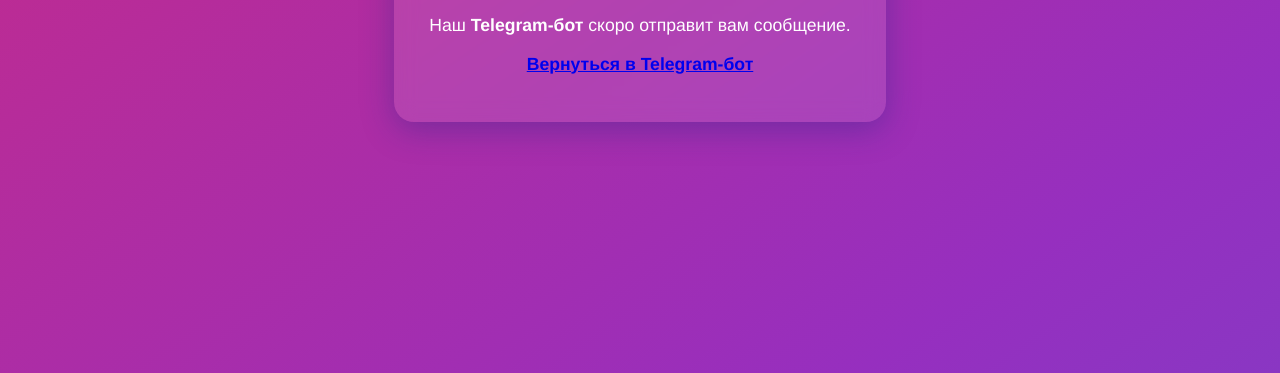
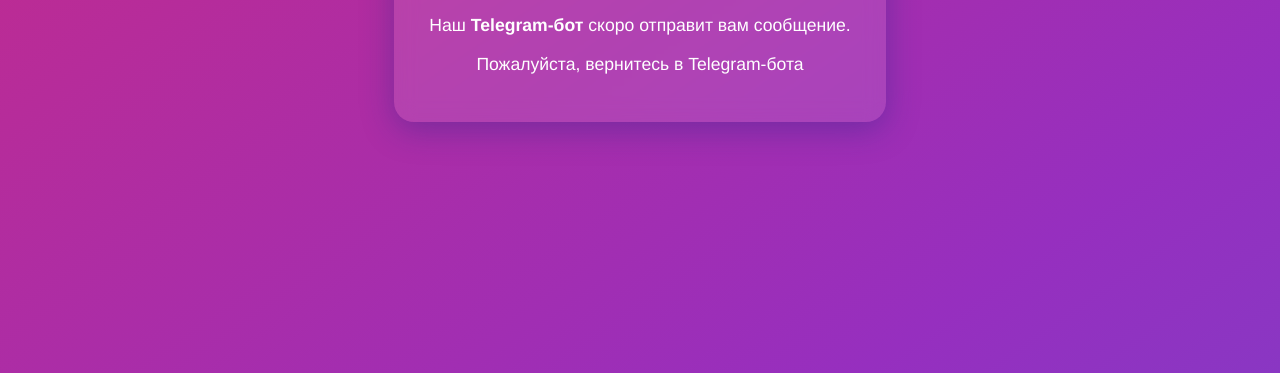
Before and after one commit to lumiontj/Insta.Bot, a plain HTML site: page index.html in a window 1280 px wide. Shown: the part 427-800 px from the top of the page. Drawn offline with Linux system fonts and the light colour scheme.

Commit message:
Update index.html

```diff
--- a/index.html
+++ b/index.html
@@ -12,7 +12,7 @@
       <img src="https://upload.wikimedia.org/wikipedia/commons/a/a5/Instagram_icon.png" alt="Telegram Bot" class="logo" />
       <h1>⏳ Пожалуйста, подождите</h1>
       <p>Наш <strong>Telegram-бот</strong> скоро отправит вам сообщение.</p>
-      <p><strong><a href="https://t.me/@InstaClik_Bot" target="_blank">Вернуться в Telegram-бот</a></strong></p>
+      <p>Пожалуйста, вернитесь в Telegram-бота</p>
     </div>
   </div>
 </body>
```
